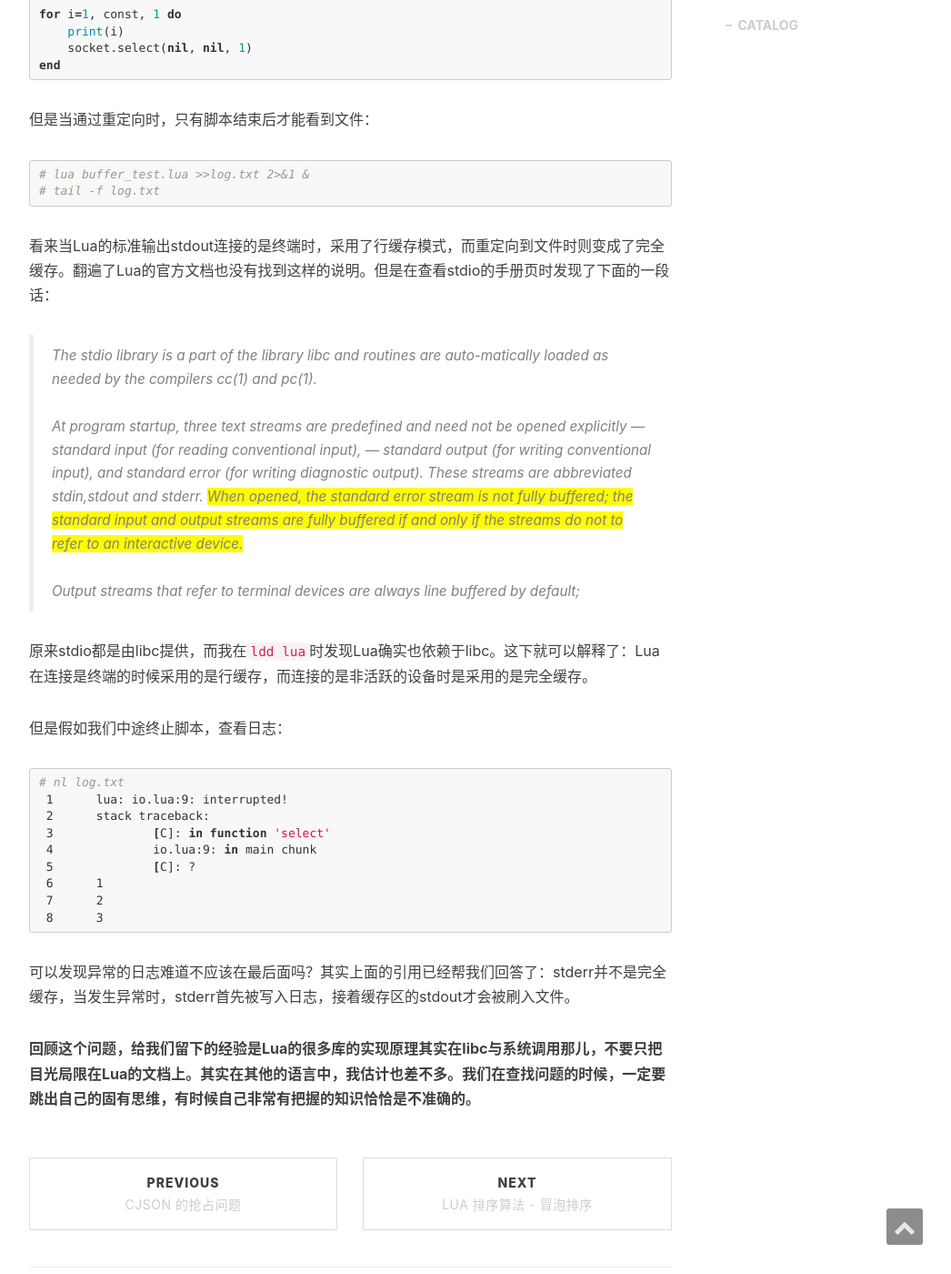
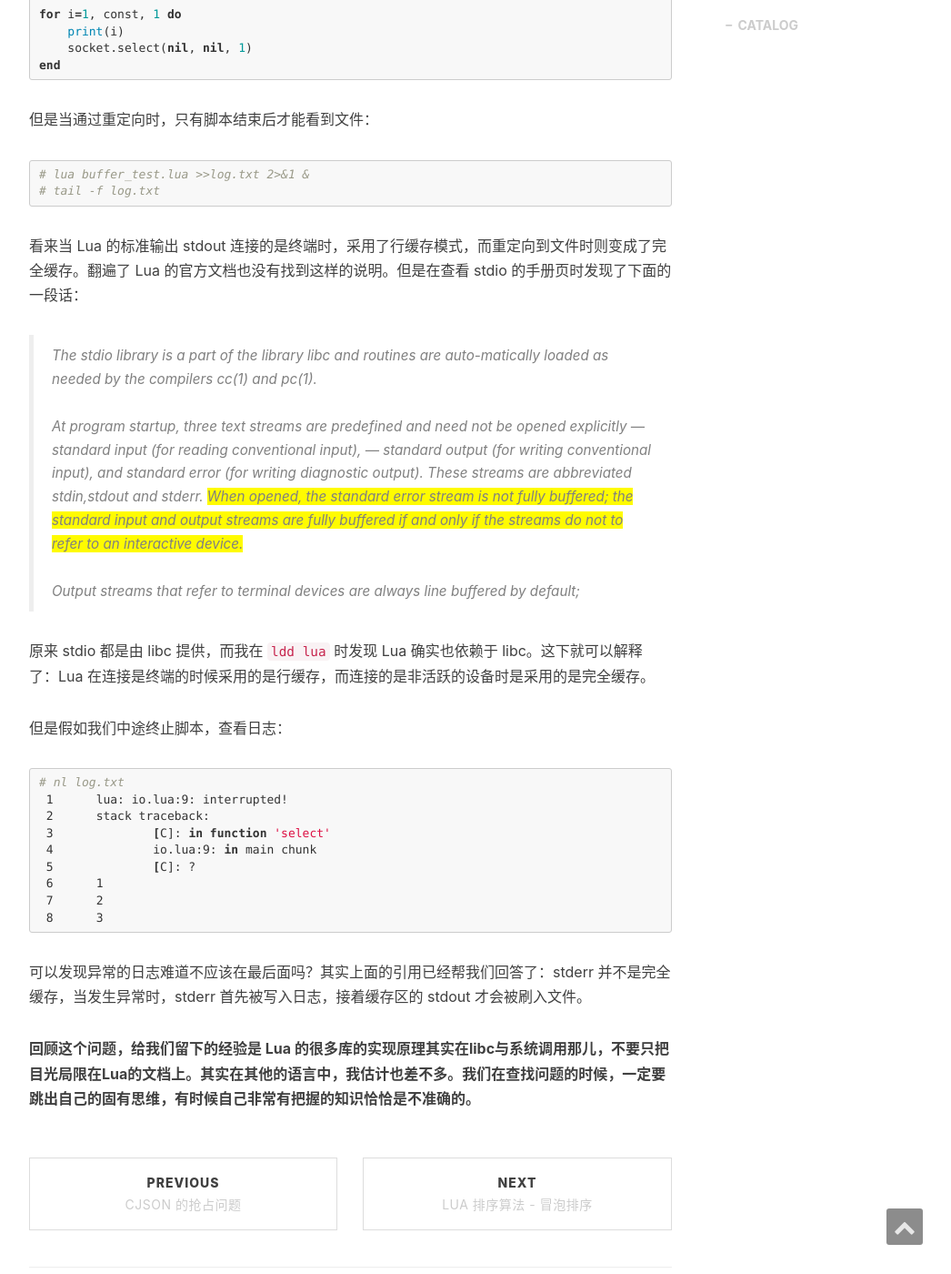
Before and after one commit to ms2008/ms2008.github.io, a Jekyll site: the page built from _posts/2016-12-20-lua-stdout-buffer.md, in a window 1280 px wide and 1400 px high, scrolled down 768 px. Shown: the whole window at 91% size, without its empty margins (233-1279 px from the left). Built offline with Jekyll 4.4.1, drawn with Linux system fonts in a browser that asks for light colours; nearby versions of some CDN libraries; comment, search, counter and statistics services are not loaded; some of the changed text lies outside the part shown.

Commit message:
fix format for indent

````diff
--- a/_posts/2016-12-20-lua-stdout-buffer.md
+++ b/_posts/2016-12-20-lua-stdout-buffer.md
@@ -12,9 +12,9 @@ tags:
     - 系统调用
 ---
 
-最近我遇到了个奇怪的问题，我的一个Lua脚本需要通过shell的重定向将输出追加到一个日志文件中。但是那个Lua脚本的输出在日志文件里看来却不是实时的，输出的文本直到脚本结束时才能看到。
+最近我遇到了个奇怪的问题，我的一个 Lua 脚本需要通过 shell 的重定向将输出追加到一个日志文件中。但是那个 Lua 脚本的输出在日志文件里看来却不是实时的，输出的文本直到脚本结束时才能看到。
 
-在shell下运行这个程序，是可以看到实时输出的：
+在 shell 下运行这个程序，是可以看到实时输出的：
 
 ```lua
 -- buffer_test.lua
@@ -35,7 +35,7 @@ end
 # tail -f log.txt
 ```
 
-看来当Lua的标准输出stdout连接的是终端时，采用了行缓存模式，而重定向到文件时则变成了完全缓存。翻遍了Lua的官方文档也没有找到这样的说明。但是在查看stdio的手册页时发现了下面的一段话：
+看来当 Lua 的标准输出 stdout 连接的是终端时，采用了行缓存模式，而重定向到文件时则变成了完全缓存。翻遍了 Lua 的官方文档也没有找到这样的说明。但是在查看 stdio 的手册页时发现了下面的一段话：
 
 > The stdio library is a part of the library libc and routines are auto-matically loaded as needed by the compilers cc(1) and pc(1).
 > <br><br>
@@ -43,7 +43,7 @@ end
 > <br><br>
 > Output streams that refer to terminal devices are always line buffered by default;
 
-原来stdio都是由libc提供，而我在`ldd lua`时发现Lua确实也依赖于libc。这下就可以解释了：Lua在连接是终端的时候采用的是行缓存，而连接的是非活跃的设备时是采用的是完全缓存。
+原来 stdio 都是由 libc 提供，而我在 `ldd lua` 时发现 Lua 确实也依赖于 libc。这下就可以解释了：Lua 在连接是终端的时候采用的是行缓存，而连接的是非活跃的设备时是采用的是完全缓存。
 
 但是假如我们中途终止脚本，查看日志：
 
@@ -59,6 +59,6 @@ end
  8	3
 ```
 
-可以发现异常的日志难道不应该在最后面吗？其实上面的引用已经帮我们回答了：stderr并不是完全缓存，当发生异常时，stderr首先被写入日志，接着缓存区的stdout才会被刷入文件。
+可以发现异常的日志难道不应该在最后面吗？其实上面的引用已经帮我们回答了：stderr 并不是完全缓存，当发生异常时，stderr 首先被写入日志，接着缓存区的 stdout 才会被刷入文件。
 
-**回顾这个问题，给我们留下的经验是Lua的很多库的实现原理其实在libc与系统调用那儿，不要只把目光局限在Lua的文档上。其实在其他的语言中，我估计也差不多。我们在查找问题的时候，一定要跳出自己的固有思维，有时候自己非常有把握的知识恰恰是不准确的。**
+**回顾这个问题，给我们留下的经验是 Lua 的很多库的实现原理其实在libc与系统调用那儿，不要只把目光局限在Lua的文档上。其实在其他的语言中，我估计也差不多。我们在查找问题的时候，一定要跳出自己的固有思维，有时候自己非常有把握的知识恰恰是不准确的。**
````
